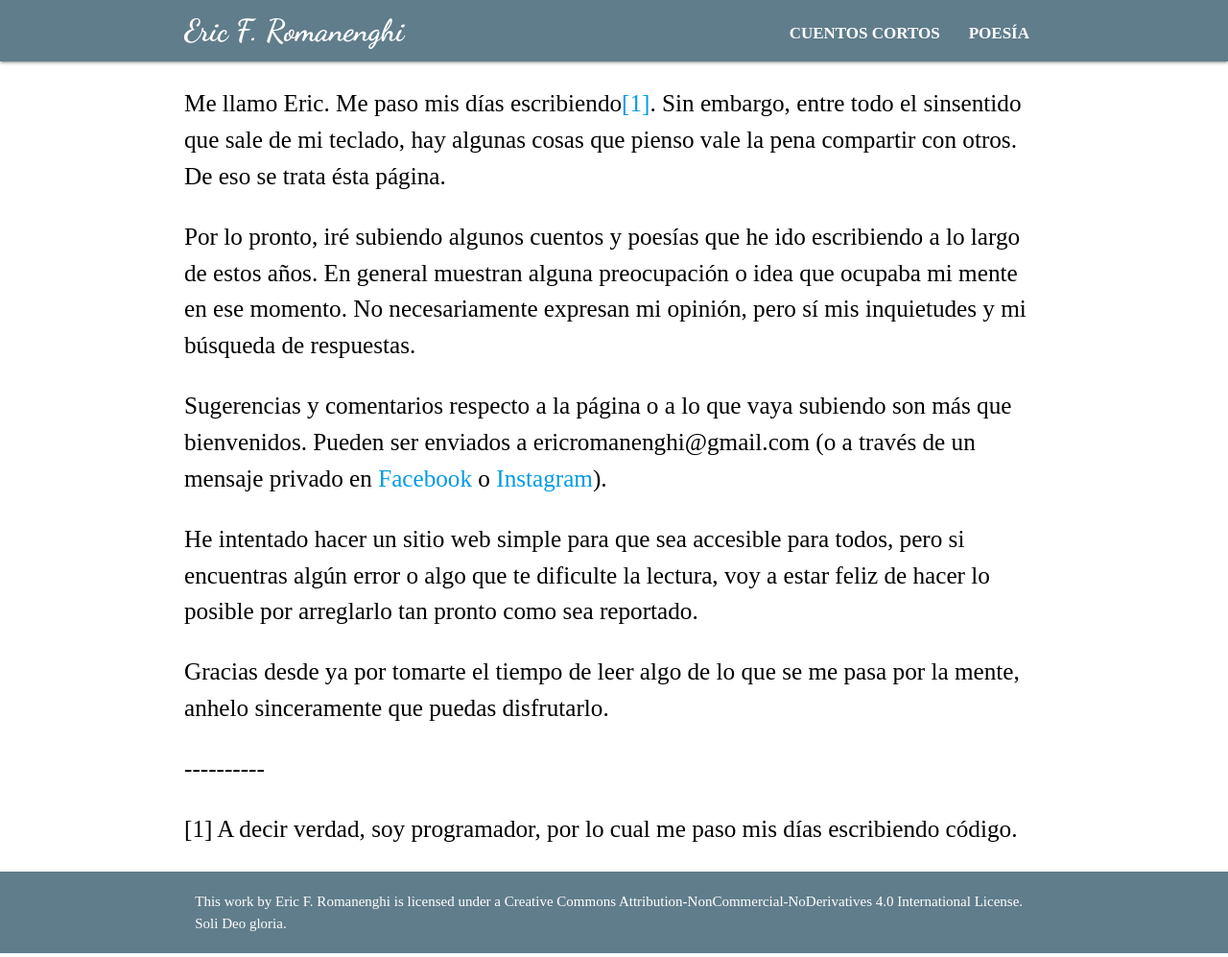
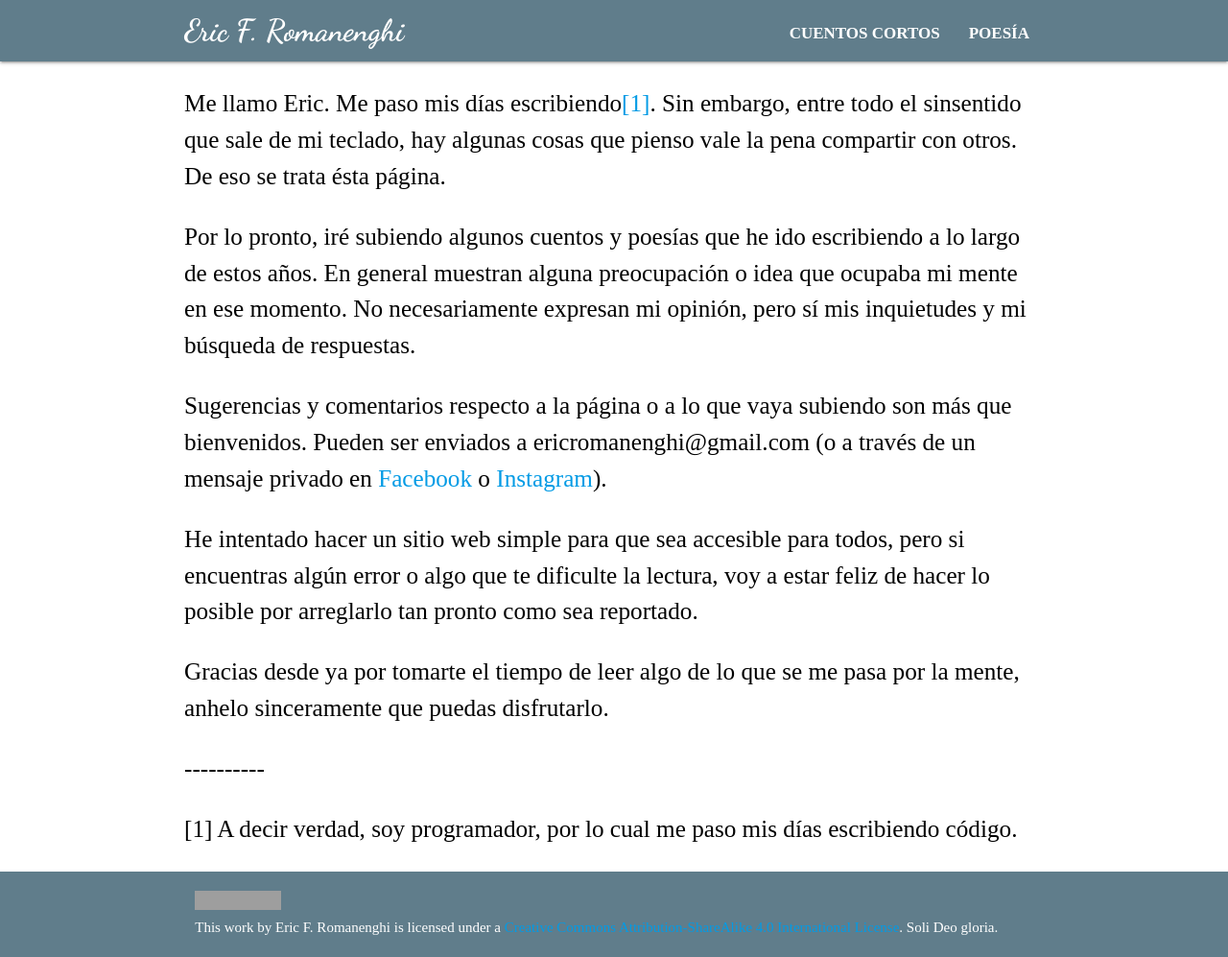
Before and after one commit to ericromanenghi/ericromanenghi.github.io, a Jekyll site: the page built from index.html, in a window 1280 px wide. Shown: the whole page at 96% size. Built offline with Jekyll 4.4.1, drawn with Linux system fonts in a browser that asks for light colours; some web fonts are replaced; grey boxes are pictures that could not be loaded.

Commit message:
Use a less restrictive license

```diff
--- a/_includes/footer.html
+++ b/_includes/footer.html
@@ -2,7 +2,7 @@
 	<div class="container">
 		<div class="row">
 			<div class="col s12">
-				This work by <span xmlns:cc="http://creativecommons.org/ns#" property="cc:attributionName">Eric F. Romanenghi</span> is licensed under a <a rel="license" href="http://creativecommons.org/licenses/by-nc-nd/4.0/" class="white-text">Creative Commons Attribution-NonCommercial-NoDerivatives 4.0 International License</a>. Soli Deo gloria.
+				<a rel="license" href="http://creativecommons.org/licenses/by-sa/4.0/"><img alt="Creative Commons License" style="border-width:0" src="https://i.creativecommons.org/l/by-sa/4.0/80x15.png" /></a><br />This work by <span xmlns:cc="http://creativecommons.org/ns#" property="cc:attributionName">Eric F. Romanenghi</span> is licensed under a <a rel="license" href="http://creativecommons.org/licenses/by-sa/4.0/">Creative Commons Attribution-ShareAlike 4.0 International License</a>. Soli Deo gloria.
 			</div>
 		</div>
 	</div>
```
